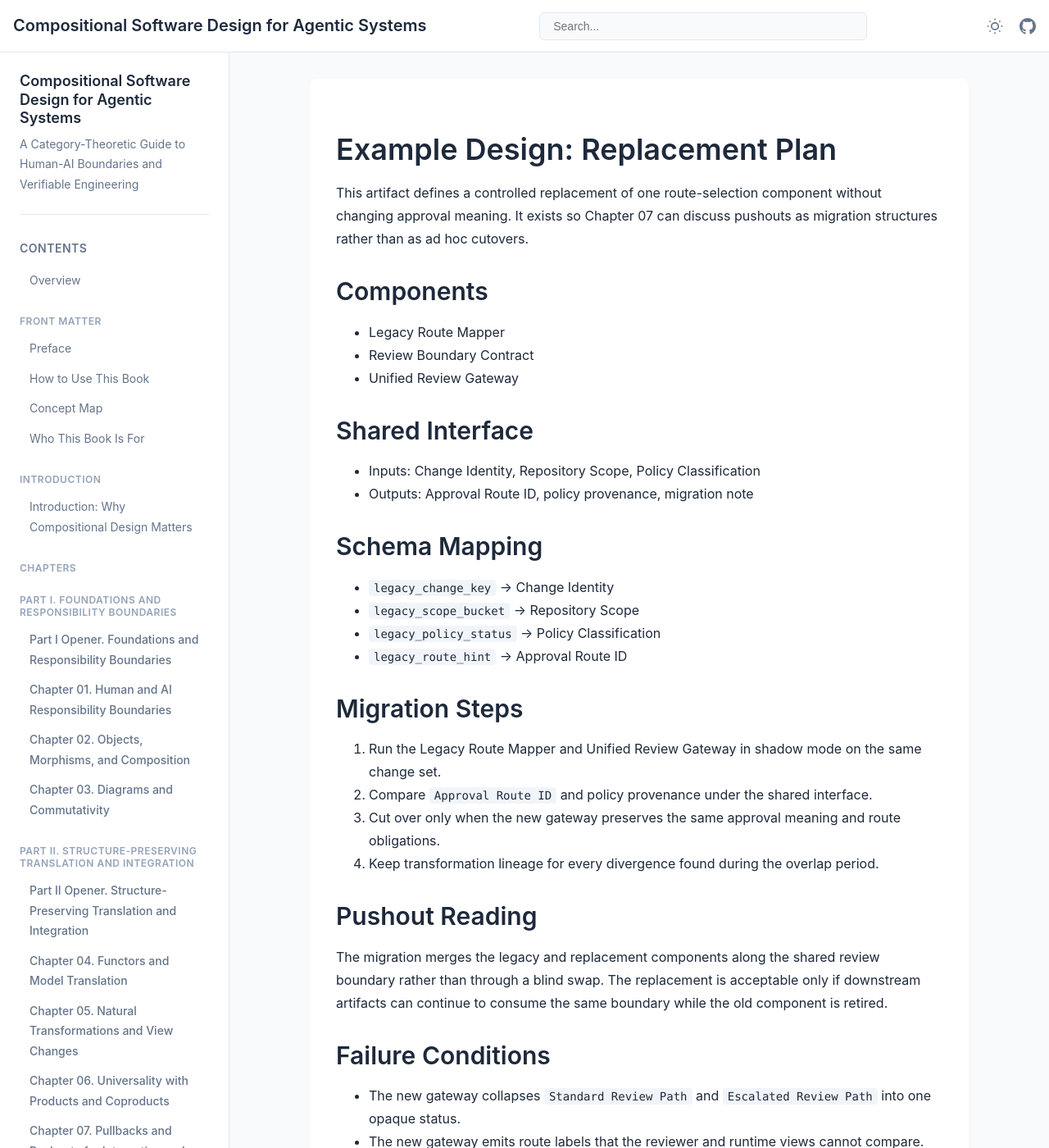
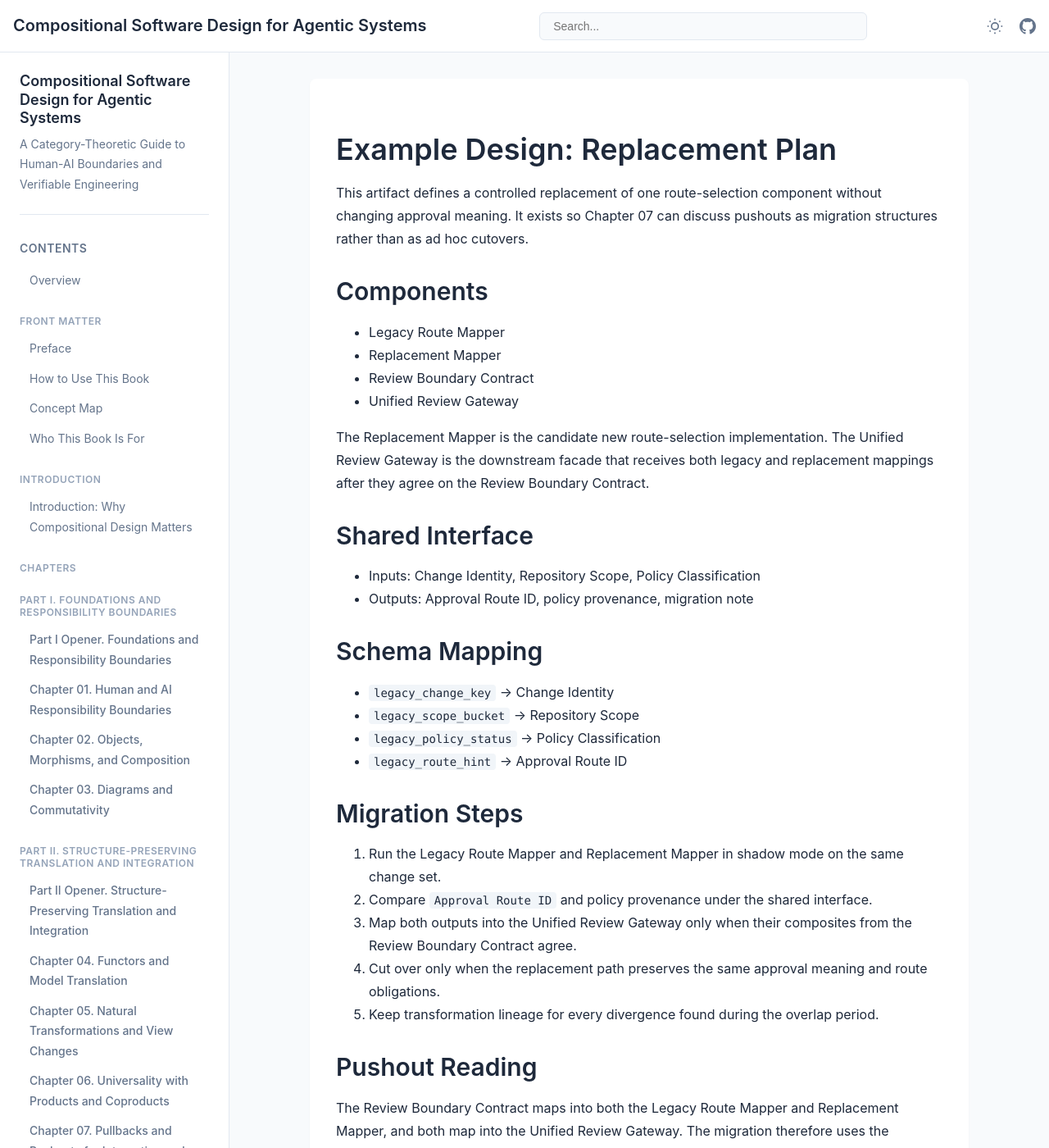
Before and after one commit to itdojp/composable-software-design-book, a Jekyll site: the page built from examples/common/policy-gated-change-review/design/replacement-plan.md, in a window 1280 px wide and 1400 px high. Shown: the whole window at 82% size. Built offline with Jekyll 4.4.1, drawn with Linux system fonts in a browser that asks for light colours; some of the changed text lies outside the part shown.

Commit message:
docs: align replacement plan with pushout model

```diff
--- a/examples/common/policy-gated-change-review/design/replacement-plan.md
+++ b/examples/common/policy-gated-change-review/design/replacement-plan.md
@@ -11,8 +11,12 @@ It exists so Chapter 07 can discuss pushouts as migration structures rather than
 ## Components
 
 - Legacy Route Mapper
+- Replacement Mapper
 - Review Boundary Contract
 - Unified Review Gateway
+
+The Replacement Mapper is the candidate new route-selection implementation.
+The Unified Review Gateway is the downstream facade that receives both legacy and replacement mappings after they agree on the Review Boundary Contract.
 
 ## Shared Interface
 
@@ -28,14 +32,16 @@ It exists so Chapter 07 can discuss pushouts as migration structures rather than
 
 ## Migration Steps
 
-1. Run the Legacy Route Mapper and Unified Review Gateway in shadow mode on the same change set.
+1. Run the Legacy Route Mapper and Replacement Mapper in shadow mode on the same change set.
 2. Compare `Approval Route ID` and policy provenance under the shared interface.
-3. Cut over only when the new gateway preserves the same approval meaning and route obligations.
-4. Keep transformation lineage for every divergence found during the overlap period.
+3. Map both outputs into the Unified Review Gateway only when their composites from the Review Boundary Contract agree.
+4. Cut over only when the replacement path preserves the same approval meaning and route obligations.
+5. Keep transformation lineage for every divergence found during the overlap period.
 
 ## Pushout Reading
 
-The migration merges the legacy and replacement components along the shared review boundary rather than through a blind swap.
+The Review Boundary Contract maps into both the Legacy Route Mapper and Replacement Mapper, and both map into the Unified Review Gateway.
+The migration therefore uses the gateway as a pushout-shaped cocone over the common-source span rather than performing a blind swap.
 The replacement is acceptable only if downstream artifacts can continue to consume the same boundary while the old component is retired.
 
 ## Failure Conditions
```
Also changed, not shown: scripts/check-chapter07-pushout-regression.py (+9 -0 lines), scripts/check-chapter07-pushout.py (+15 -0 lines), src/chapter-chapter07/index.md (+1 -1 lines).
